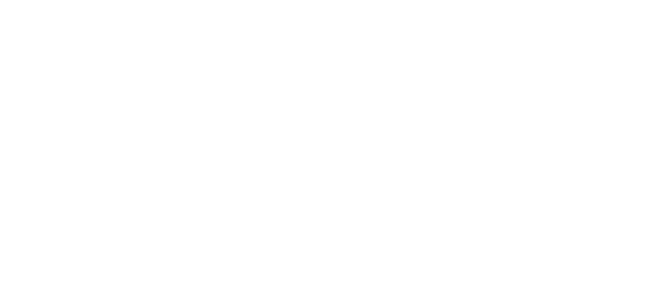
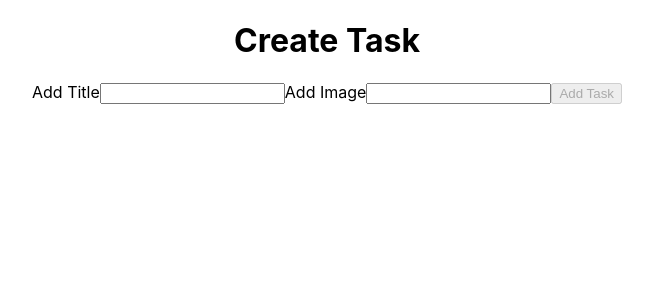
Before and after one commit to cantuus/tallyho-client, a React (Create React App) app: page /add-task in a window 1280 px wide. Shown: the top 300 px of the page, without its empty margins (313-966 px from the left). Built offline with nearby package versions, Linux system fonts and the light colour scheme.

Commit message:
made sidenavpage and taskform component; need to implement delete and add functions

```diff
--- a/src/App.js
+++ b/src/App.js
@@ -5,6 +5,7 @@
 import LoginPage from '../src/routes/LoginPage'
 import RegistrationPage from '../src/routes/RegistrationPage'
 import TaskListMain from '../src/routes/TaskListMain'
+import TaskForm from '../src/components/TaskForm'
 import './App.css';
 
 class App extends Component {
@@ -16,6 +17,7 @@
           <Route path='/login' exact component={LoginPage} />
           <Route path='/register' exact component={RegistrationPage} />
           <Route path='/tasks' component={TaskListMain} />
+          <Route path='/add-task' component={TaskForm} />
         </div>
       </BrowserRouter>
     )
--- /dev/null
+++ b/src/components/TaskForm.js
@@ -0,0 +1,100 @@
+import React, { Component } from 'react'
+import config from '../config'
+import TokenService from '../services/token-service'
+
+export default class TaskForm extends Component {
+
+    state = {
+        taskTitle: { value: '', touched: false },
+        taskImage: { value: '', touched: false },
+    }
+
+    setTaskTitle = taskTitle => {
+        this.setState({ taskTitle: { value: taskTitle, touched: true } });
+    }
+
+    setTaskImage = taskImage => {
+        this.setState({ taskImage: { value: taskImage, touched: true } });
+    }
+
+    validateTaskTitle = () => {
+        let taskTitle = this.state.taskTitle.value.trim();
+        if (taskTitle === 0) {
+            return "Task Title is required"
+        }
+        else if (taskTitle.length < 1 || taskTitle.length > 12) {
+            return 'Task Title must between 1 and 12 characters long'
+        }
+    }
+
+    validateTaskImage = () => {
+        let taskImage = this.state.taskImage.value.trim();
+        if (taskImage === 0) {
+            return "Task Image is required"
+        }
+        else if (taskImage.length < 6 || taskImage.length > 100) {
+            return 'Task Image must between 6 and 100 characters long'
+        }
+    }
+
+    handleTaskSubmit = () => {
+        let taskTitle = this.state.taskTitle.value.trim();
+        let taskImage = this.state.taskImage.value;
+
+        let jsonObj = {
+            title: taskTitle,
+            image: taskImage
+        }
+
+        let request = JSON.stringify(jsonObj)
+
+        fetch(`${config.API_ENDPOINT}/tasks`, {
+            headers: {
+                'content-type': 'application/json',
+                'authorization': `bearer ${TokenService.getAuthToken()}`,
+            },
+            body: request,
+        })
+            .then(res =>
+                (!res.ok)
+                    ? res.json().then(event => Promise.reject(event))
+                    : res.json()
+            )
+            .then(res =>
+                console.log(res)
+                //add Task
+            )
+            .catch(error => {
+                console.error({ error })
+            })
+    }
+
+    render() {
+        return (
+            <div>
+                <h1 className="task-form-title">Create Task</h1>
+                <form className="task-form" onSubmit={() => this.handleTaskSubmit()}>
+                    <label htmlFor="task-title">Add Title
+                {this.state.taskTitle.touched &&
+                            <p className="error">{this.validateTaskTitle()}</p>}
+                    </label>
+                    <input id="task-title" type="text" value={this.state.taskTitle.value}
+                        onChange={e => this.setTaskTitle(e.target.value)} />
+
+                    <label htmlFor="task-image">Add Image
+                {this.state.taskImage.touched &&
+                            <p className="error">{this.validateTaskImage()}</p>}
+                    </label>
+                    <input id="task-image" type="text" value={this.state.taskImage.value}
+                        onChange={e => this.setTaskImage(e.target.value)} />
+
+                    <button disabled={
+                        this.validateTaskTitle() ||
+                        this.validateTaskImage()
+                    }>Add Task</button>
+                </form>
+            </div>
+        )
+    }
+
+}
--- a/src/components/TaskListItem.js
+++ b/src/components/TaskListItem.js
@@ -1,13 +1,32 @@
 import React, { Component } from 'react'
-//import TallyhoApiService from '../services/tallyho-api-service'
+import TallyhoApiService from '../services/tallyho-api-service'
 
 export default class TaskListItem extends Component {
+
+
+    handleClickDelete = event => {
+        event.preventDefault()
+        const taskId = this.props.id
+
+        TallyhoApiService.getTaskToDelete()
+            .then( response => {
+                console.log(response)
+                //delete function
+            })
+            .catch(error => {
+                console.error({ error })
+            })
+
+
+    }
+
+
     render() {
         return (
             <section>
                 <h3 className="task-title">{this.props.title}</h3>
                 <img src={this.props.image} alt={`task of ${this.props.image}`} />
-                <button>Delete</button>
+                <button onClick={this.handleClickDelete}>Delete</button>
             </section>
         )
     }
--- a/src/components/TaskListPage.js
+++ b/src/components/TaskListPage.js
@@ -21,6 +21,12 @@
             })
     }
 
+    handleDeleteTask = taskId => {
+        this.setState({
+            tasks: this.state.tasks.filter( task => task.id !== taskId)
+        });
+    };
+
 
     renderTasks() {
         const tasks = this.state.tasks
--- /dev/null
+++ b/src/routes/SideNavPage.js
@@ -0,0 +1,24 @@
+import React, { Component } from 'react'
+import { Link } from 'react-router-dom'
+
+
+export default class SideNavPage extends Component {
+
+
+    render() {
+        return (
+            <div className="side-page-nav">
+                <p className="add-task-link">
+                    <Link to={`/add-task`}>
+                        Add
+                        </Link>
+                </p>
+                <p className="edit-task-link">
+                    <Link to={`/edit-task`}>
+                        Edit
+                        </Link>
+                </p>
+            </div>
+        )
+    }
+}
--- a/src/routes/TaskListMain.js
+++ b/src/routes/TaskListMain.js
@@ -2,6 +2,7 @@
 import TasklistPage from '../../src/components/TaskListPage'
 import TokenService from '../../src/services/token-service'
 import { Link } from 'react-router-dom'
+import SideNavPage from '../routes/SideNavPage'
 
 export default class TaskListMain extends Component {
 
@@ -25,6 +26,7 @@
                     </Link>
                     </div>
                 </nav>
+                <SideNavPage />
                 <TasklistPage />
             </div>
         )
--- a/src/services/tallyho-api-service.js
+++ b/src/services/tallyho-api-service.js
@@ -14,9 +14,11 @@
                     : res.json()
             )
     },
-    getTask(taskId) {
+    getTaskToDelete(taskId) {
         return fetch(`${config.API_ENDPOINT}/tasks/${taskId}`, {
+            method: 'DELETE',
             headers: {
+                'content-type': 'application/json',
                 'authorization': `bearer ${TokenService.getAuthToken()}`,
             },
         })
```
